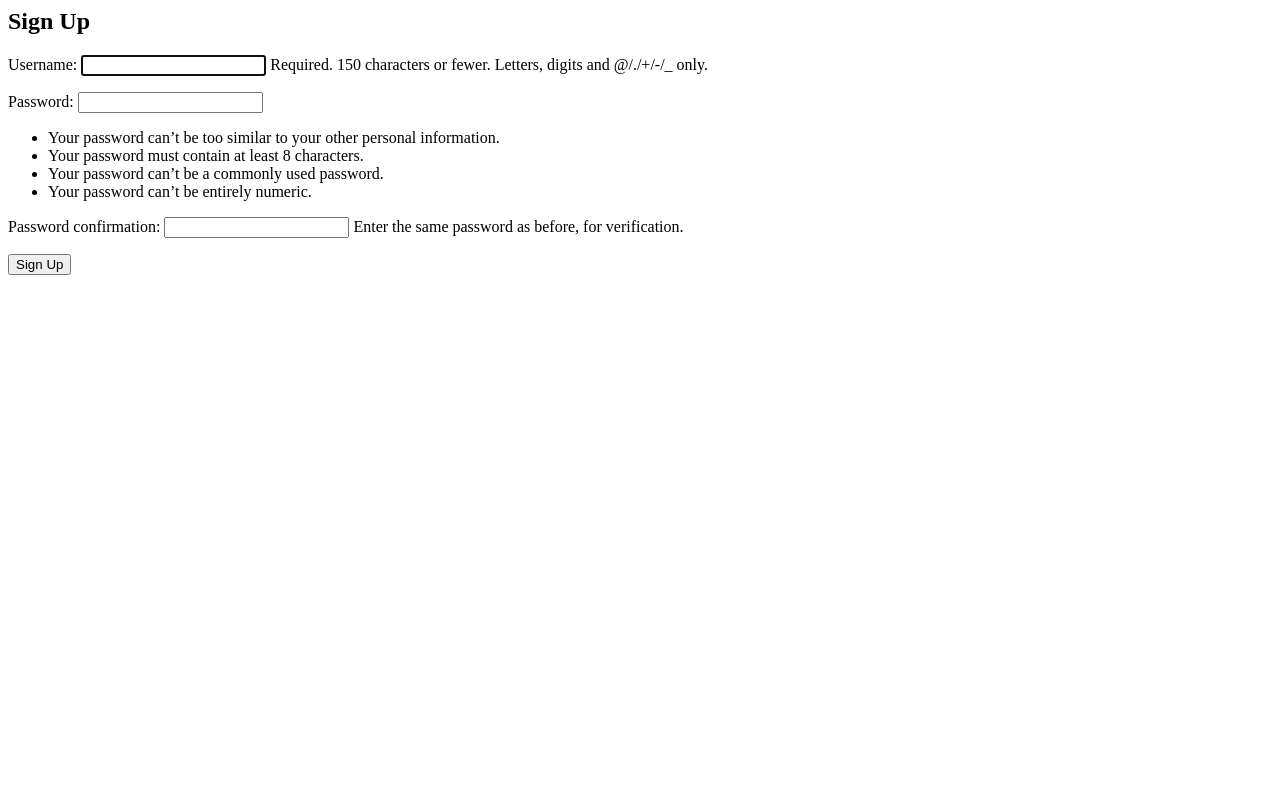
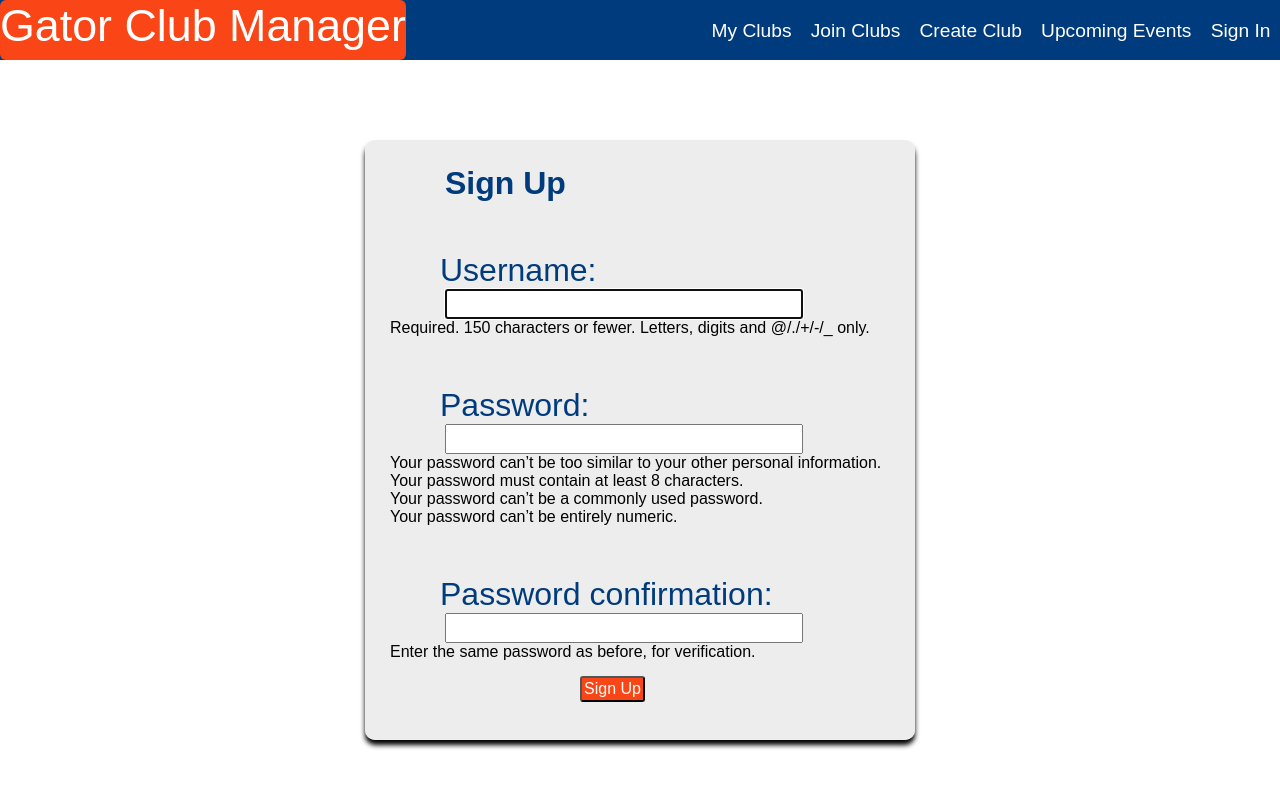
Before and after one commit to JosephShumilla/GatorClubManager, a Django app: page /accounts/signup/ in a window 1280 px wide. Run offline with Django 5.2, Linux system fonts and the light colour scheme.

Commit message:
Reformatted sign In page and search bar

```diff
--- a/clubmanager/authentication/templates/signup.html
+++ b/clubmanager/authentication/templates/signup.html
@@ -1,3 +1,42 @@
+{% load static %}
+<script src="{% static 'clubmanager/scripts.js' %}"></script>
+<!DOCTYPE html>
+<html lang="en">
+<head>
+    <meta charset="UTF-8">
+    <meta name="viewport" content="width=device-width, initial-scale=1.0">
+    <title>Gator Club Manager</title>
+    <link rel="stylesheet" href="{% static 'styles.css' %}">
+
+</head>
+    <body>
+        <!--Header-->
+        <nav class="navBar">
+            <div class="navBar_container">
+                <a href="/" id="navBar_logo">Gator Club Manager</a>
+            </div>
+
+            <ul class="navBar_links">
+                <li class="navBar_link_container">
+                    <a href="/myClubs.html" class="navBar_link">My Clubs</a>
+                </li>
+                <li class="navBar_link_container"></li>
+                    <a href="/joinClubs.html" class="navBar_link">Join Clubs</a>
+                </li>
+                <li class="navBar_link_container"></li>
+                    <a href="/createClub.html" class="navBar_link">Create Club</a>
+                </li>
+                <li class="navBar_link_container"></li>
+                    <a href="/upcomingEvents.html" class="navBar_link">Upcoming Events</a>
+                </li>
+                <li class="navBar_link_container"></li>
+                    <a href="/" class="navBar_link">Sign In</a>
+                </li>
+            </ul>
+        </nav>
+        <!--Hero Section-->
+        <div class="main">
+            <div class="signUp_box">
                 <!-- signup.html -->
                 <h2>Sign Up</h2>
                 <form method="POST">
@@ -5,3 +44,6 @@
                 {{ form.as_p }}  <!-- Render form fields with paragraph tags -->
                 <button type="submit">Sign Up</button>
                 </form>
+            </div>
+        </div>
+    </body>
--- a/clubmanager/clubmanager/static/styles.css
+++ b/clubmanager/clubmanager/static/styles.css
@@ -111,6 +112,50 @@
     font-size: 2rem;
     color: rgb(0,60,125);
 }
+.signUp_box{
+    height: 600px;
+    width: 550px;
+    background-color: rgba(235, 235, 235, 0.87);
+    margin-top: 80px;
+    justify-content: center;
+    border-radius: 10px;
+    box-shadow: 0 5px 5px black;
+}
+.signUp_box li{
+    list-style: none;
+    justify-: center;
+    margin-left: 25px;
+}
+.signUp_box p{
+    background-color: none;
+}
+.signUp_box label{
+    margin-top: 50px;
+    display: inherit;
+    font-size: 2rem;
+    margin-left: 75px;
+    color: rgb(0,60,125);
+    background-color: none;
+
+}
+.signUp_box h1{
+
+    display: inherit;
+    font-size: 3rem;
+    color:  rgb(0,60,125);
+    margin-left: 160px;
+}
+.signUp_box h2{
+    margin-left: 80px;
+    margin-top: 25px;
+    padding: 0 0px;
+    display: inherit;
+    font-size: 2rem;
+    color: rgb(0,60,125);
+}
+.signUp_box span{
+    margin-left: 25px;
+}
 .main_left{
     display: grid;
     grid-template-columns: repeat(2,1fr);
--- a/clubmanager/members/templates/authenticate/joinClubs.html
+++ b/clubmanager/members/templates/authenticate/joinClubs.html
@@ -34,9 +34,8 @@
     </nav>
 
     <!--Hero Section-->
-
-        <h3 id="TitleJoinClub">Find New Clubs</h3>
-    <div>
+    <h3 id="TitleJoinClub">Find New Clubs</h3>
+    <div class="search_bar_container">
         <div class="search_bar">
             <form method="GET" action="{% url 'search_clubs' %}">
                 <input type="text" name="query" placeholder="Search..">
```
Also changed, not shown: other parts of clubmanager/clubmanager/static/styles.css (+17 -10 lines), clubmanager/db.sqlite3. Lines whose indentation alone changed are shown as unchanged.
